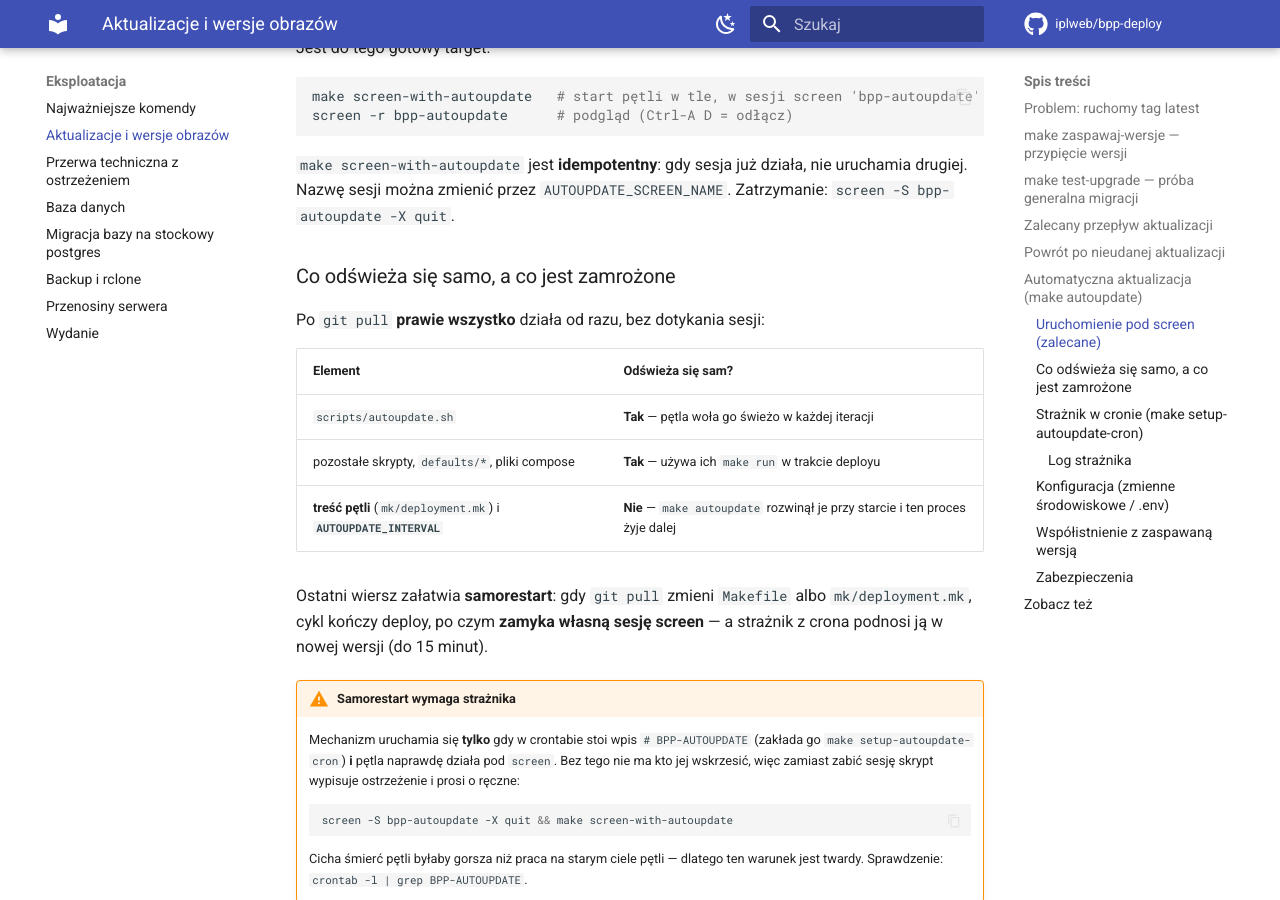
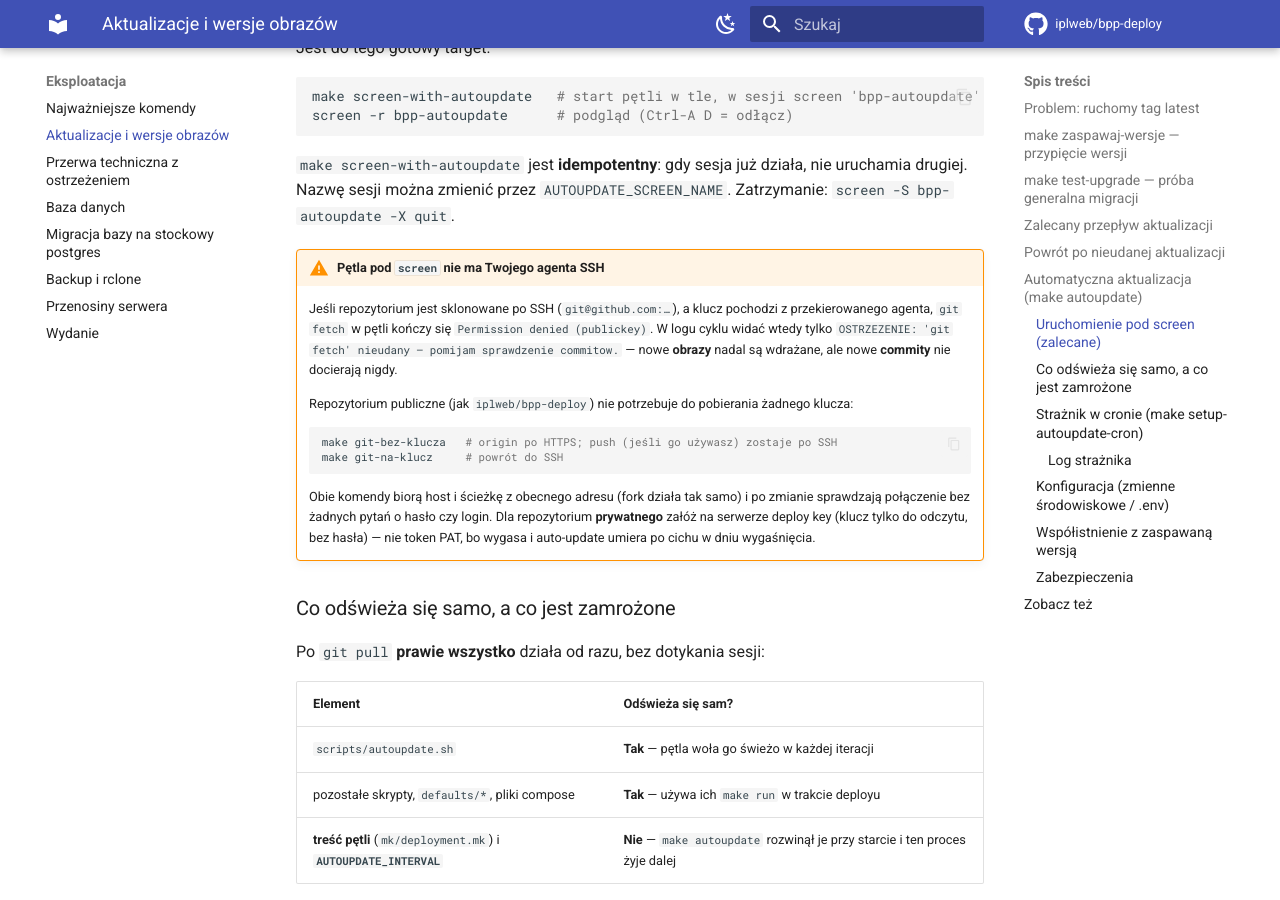
Before and after one commit to iplweb/bpp-deploy, an MkDocs documentation site: the page built from docs/eksploatacja/aktualizacje.md, in a window 1280 px wide and 900 px high, scrolled down 3846 px. Built offline with MkDocs 1.6.1 and Material for MkDocs 9.7.7, drawn with Linux system fonts in a browser that asks for light colours; comment, search, counter and statistics services are not loaded.

Commit message:
feat(git): make git-bez-klucza / make git-na-klucz
Petla auto-update pod screenem nie ma agenta SSH, wiec na hostach
sklonowanych po SSH `git fetch` konczy sie "Permission denied (publickey)".
W logu zostaje tylko "git fetch nieudany", obrazy dalej sie wdrazaja,
a nowe commity nie docieraja nigdy.

  make git-bez-klucza  -> origin po HTTPS (repo publiczne), push zostaje
                          po SSH, chyba ze operator ustawil wlasny pushurl
  make git-na-klucz    -> z powrotem jeden adres SSH

Host i sciezka brane z obecnego adresu (forki, inne hosty, ssh:// z portem),
poswiadczenia z adresu https nie przechodza do SSH ani na ekran. Po zmianie
`git ls-remote` z GIT_TERMINAL_PROMPT=0 i ssh BatchMode=yes — pod pseudo-TTY
screena pytanie o haslo wisialoby w nieskonczonosc.

Logika w scripts/git-remote.sh, testy w scripts/test-git-remote.sh
(15 przypadkow, 30 asercji; macOS + Linux; 12 mutacji wykrytych) + krok CI.

Co-Authored-By: Claude Opus 5 (1M context) <noreply@anthropic.com>
Claude-Session: https://claude.ai/code/session_01LSkVjmxXmbNtMf1m6eYNu4

````diff
--- a/docs/eksploatacja/aktualizacje.md
+++ b/docs/eksploatacja/aktualizacje.md
@@ -188,6 +188,27 @@ screen -r bpp-autoupdate      # podgląd (Ctrl-A D = odłącz)
 `make screen-with-autoupdate` jest **idempotentny**: gdy sesja już działa, nie
 uruchamia drugiej. Nazwę sesji można zmienić przez `AUTOUPDATE_SCREEN_NAME`.
 Zatrzymanie: `screen -S bpp-autoupdate -X quit`.
+
+!!! warning "Pętla pod `screen` nie ma Twojego agenta SSH"
+    Jeśli repozytorium jest sklonowane po SSH (`git@github.com:…`), a klucz
+    pochodzi z przekierowanego agenta, `git fetch` w pętli kończy się
+    `Permission denied (publickey)`. W logu cyklu widać wtedy tylko
+    `OSTRZEZENIE: 'git fetch' nieudany — pomijam sprawdzenie commitow.` —
+    nowe **obrazy** nadal są wdrażane, ale nowe **commity** nie docierają nigdy.
+
+    Repozytorium publiczne (jak `iplweb/bpp-deploy`) nie potrzebuje do
+    pobierania żadnego klucza:
+
+    ```bash
+    make git-bez-klucza   # origin po HTTPS; push (jeśli go używasz) zostaje po SSH
+    make git-na-klucz     # powrót do SSH
+    ```
+
+    Obie komendy biorą host i ścieżkę z obecnego adresu (fork działa tak samo)
+    i po zmianie sprawdzają połączenie bez żadnych pytań o hasło czy login.
+    Dla repozytorium **prywatnego** załóż na serwerze deploy key (klucz tylko
+    do odczytu, bez hasła) — nie token PAT, bo wygasa i auto-update umiera po
+    cichu w dniu wygaśnięcia.
 
 ### Co odświeża się samo, a co jest zamrożone {#samorestart-petli}
 
````
Also changed, not shown: CLAUDE.md (+2 -0 lines), docs/eksploatacja/komendy.md (+3 -0 lines), 5 other files.
